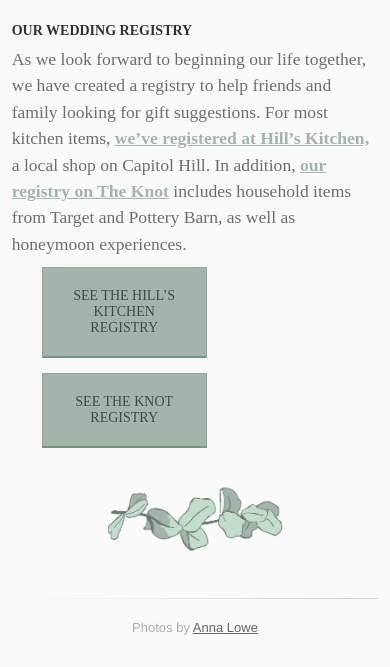
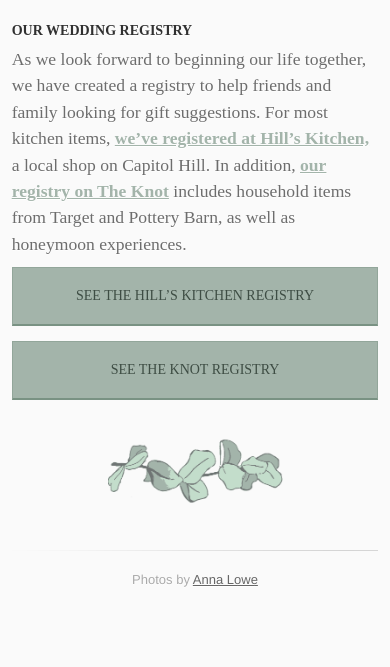
Before and after one commit to kevinuhrmacher/wedding-website, a Jekyll site: the page built from registry.md, in a window 390 px wide. Shown: the part 769-1436 px from the top of the page. Built offline with Jekyll 4.4.1, drawn with Linux system fonts in a browser that asks for light colours; some web fonts are replaced; after the commit the page ends 1388 px from its top, so only the background shows below that.

Commit message:
mobile buttons

```diff
--- a/assets/css/style.scss
+++ b/assets/css/style.scss
@@ -122,4 +122,10 @@
 	body #main_content {
 		text-align: left;
 	}
+
+
+	button.registry-button {
+		width: 100%;
+		margin: 5px 0;
+	}
 }
```
Also changed, not shown: 1 other file.
